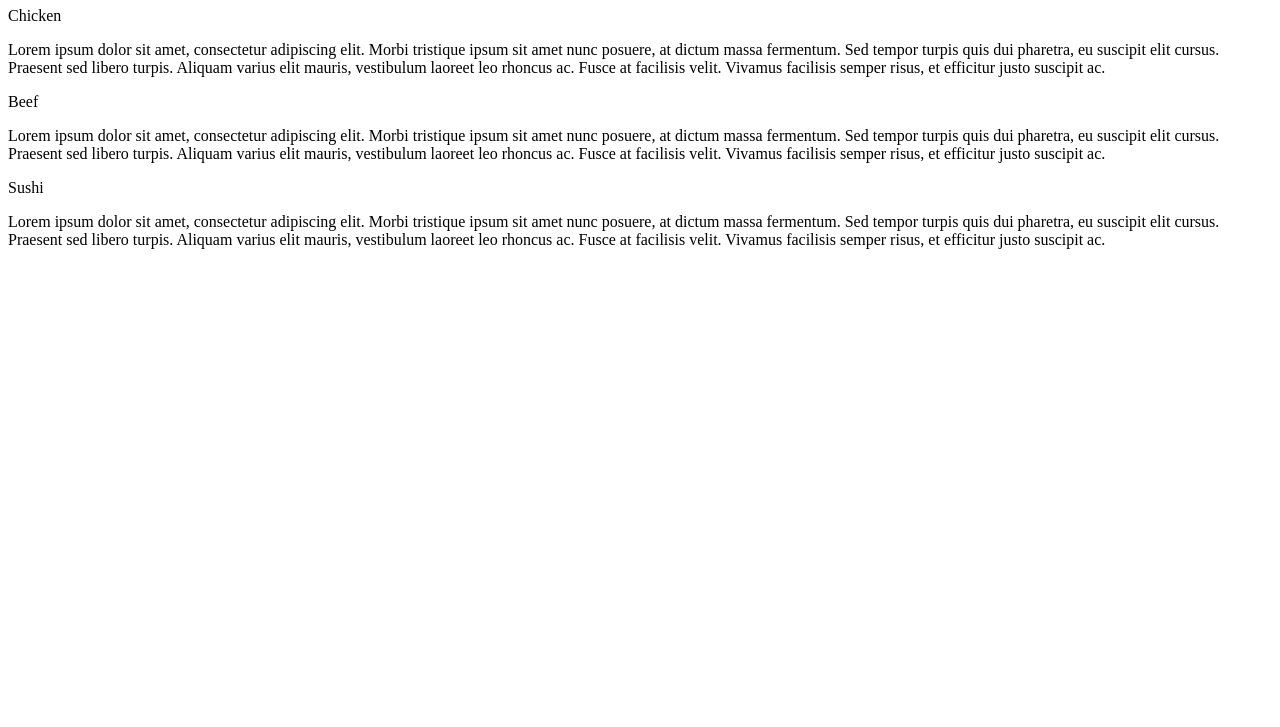
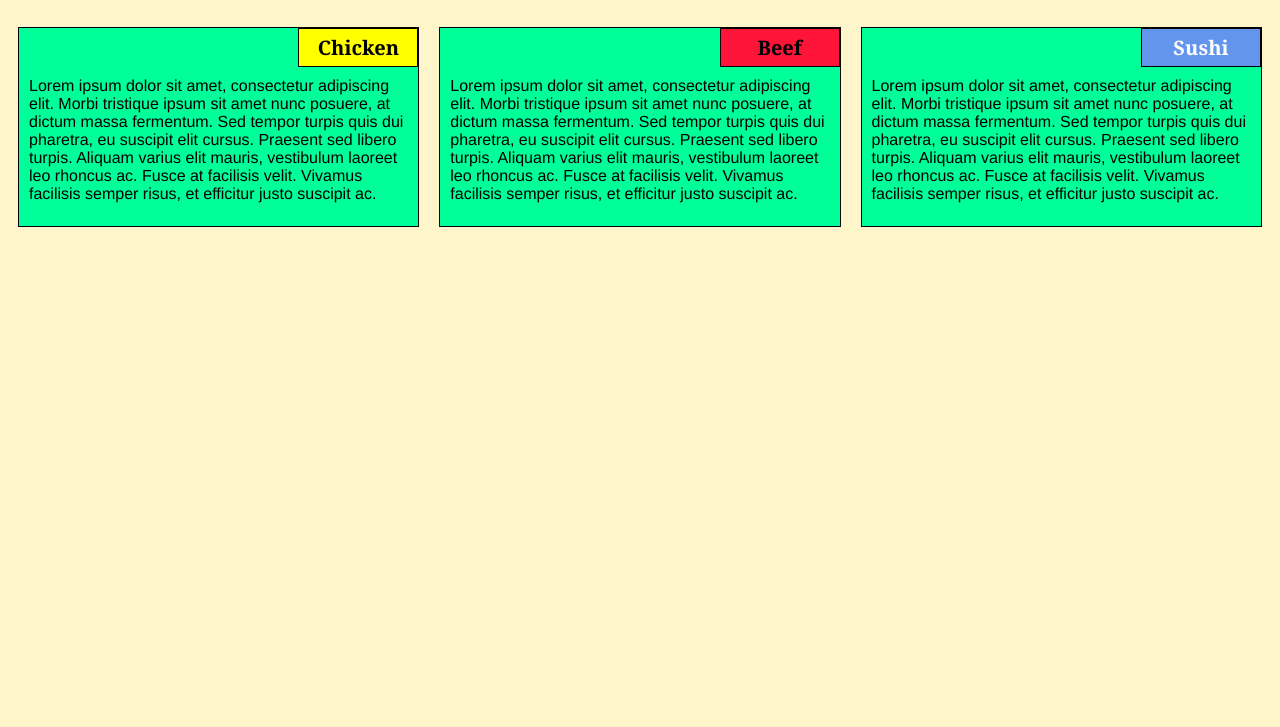
Before and after one commit to dopestdope123/jhuhtmlcss2, a plain HTML site: page index.html in a window 1280 px wide. Shown: the part 73-800 px from the top of the page. Drawn offline with Linux system fonts and the light colour scheme; files that its build step writes are made by us from their sources.

Commit message:
Update index.html

```diff
--- a/index.html
+++ b/index.html
@@ -5,7 +5,7 @@
 
 	<meta name="viewport" content="width=device-width, initial-scale=1">
 
-	<link rel="stylesheet" type="text/css" href="css/styles.css">
+	<link rel="stylesheet" type="text/css" href="/module2-solution/blob/main/css/style.css">
 	<title>Module 2 Solution</title>
 </head>
 <body>
```
